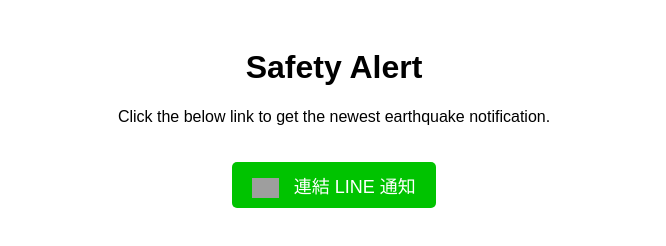
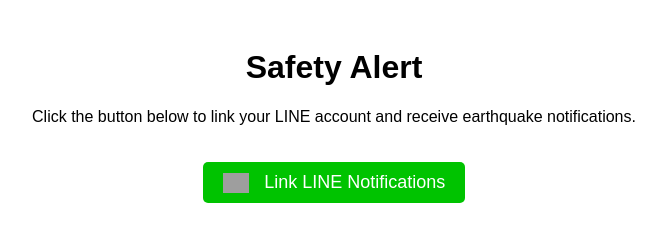
Before and after one commit to kaiyin1205/SafetyAlert.github.io, a plain HTML site: page index.html in a window 1280 px wide. Shown: the whole page, without its empty margins (306-972 px from the left). Drawn offline with Linux system fonts and the light colour scheme; grey boxes are pictures that could not be loaded.

Commit message:
Update index.html

```diff
--- a/index.html
+++ b/index.html
@@ -29,10 +29,10 @@
 </head>
 <body>
   <h1>Safety Alert</h1>
-  <p>Click the below link to get the newest earthquake notification.</p>
+  <p>Click the button below to link your LINE account and receive earthquake notifications.</p>
   <a href="https://notify-bot.line.me/oauth/authorize?response_type=code&client_id=TK8T26jWCtKnR9r6B2xS0C&redirect_uri=https://kaiyin1205.github.io/SafetyAlert.github.io/callback&scope=notify&state=unique_state_value" class="line-button">
     <img src="https://scdn.line-apps.com/n/line_reg.png" alt="LINE">
-    連結 LINE 通知
+    Link LINE Notifications
   </a>
 </body>
 </html>
```
